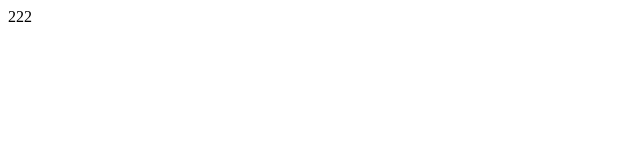
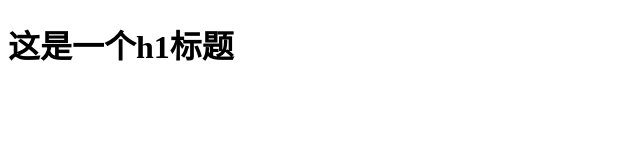
Before and after one commit to daidaigou-ye/test_01, a plain HTML site: page index.html in a window 1280 px wide. Shown: the whole page, without its empty margins (0-640 px from the left). Drawn offline with Linux system fonts and the light colour scheme.

Commit message:
总呵提交

```diff
--- a/index.html
+++ b/index.html
@@ -5,10 +5,13 @@
     <meta charset="UTF-8">
     <meta name="viewport" content="width=device-width, initial-scale=1.0">
     <title>Document</title>
+    <link rel="stylesheet" href="./index.css">
+
 </head>
 
 <body>
-    222
+    <h1>这是一个h1标题</h1>
+    <script src="./index.js"></script>
 </body>
 
 </html>
```
Also changed, not shown: index.css (added), index.js (added).
